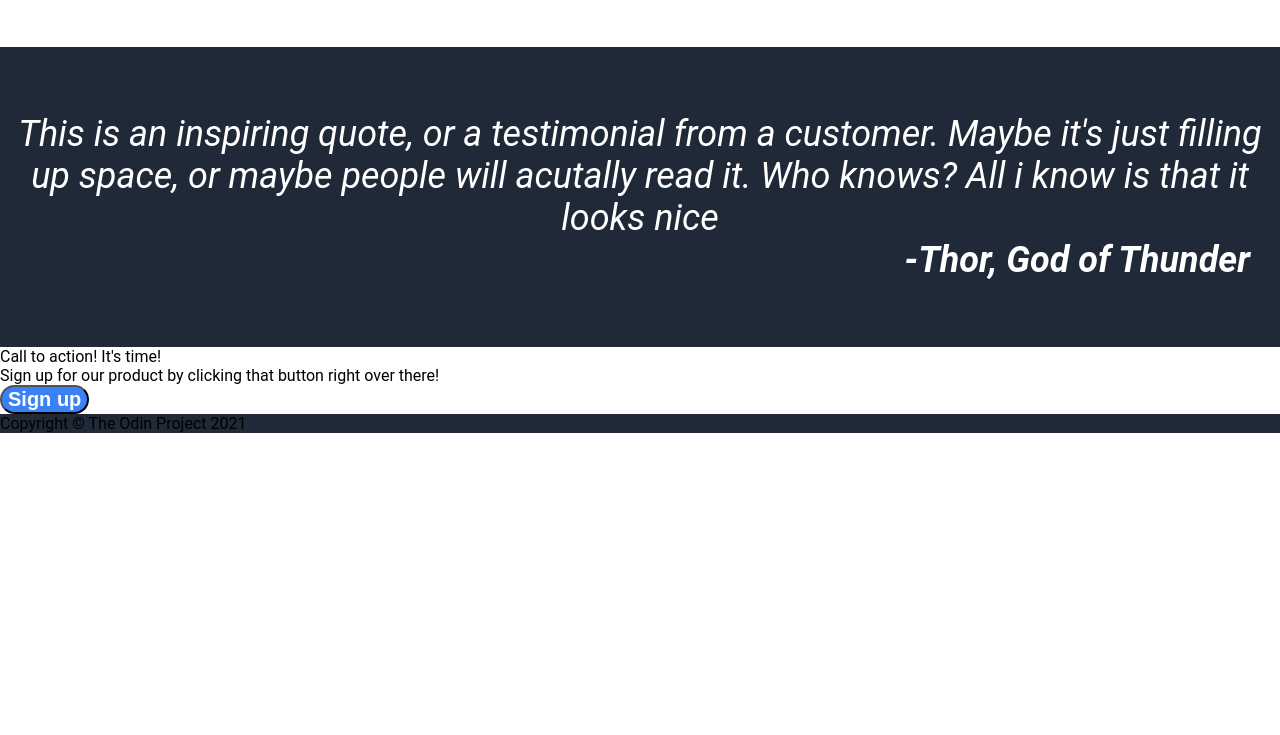
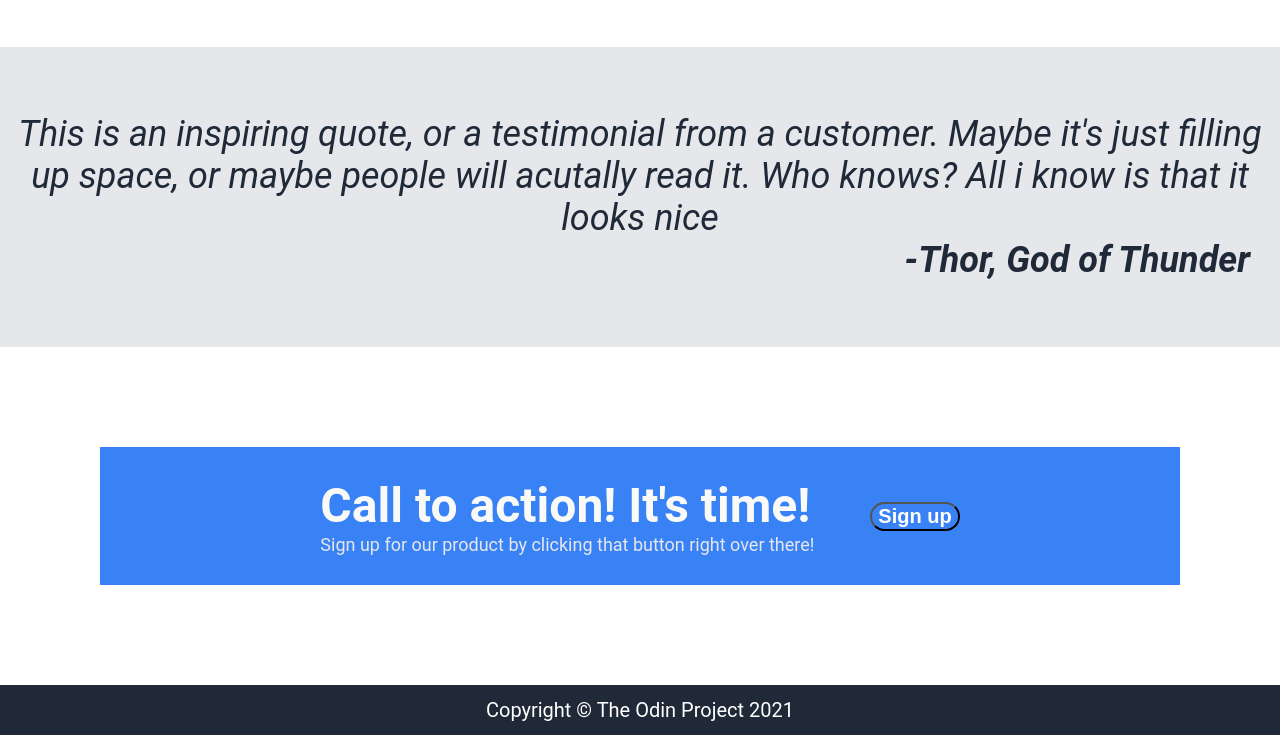
Before and after one commit to seahsongli/Landing_page, a plain HTML site: page index.html in a window 1280 px wide. Shown: the part 873-1608 px from the top of the page. Before the commit the page ends 1306 px from the top, so only its background shows below. Drawn offline with Linux system fonts and the light colour scheme.

Commit message:
Add container for content of container-four. Add css style to container-four.

```diff
--- a/index.html
+++ b/index.html
@@ -78,9 +78,15 @@
 
 
     <div class = "container-four">
-        <div class = "text">Call to action! It's time!</div>
-        <div class = "text">Sign up for our product by clicking that button right over there!</div>
-        <button>Sign up</button>
+
+        <div class = "above-footer">
+            <div class = "content">
+                <div class = "text1">Call to action! It's time!</div>
+                <div class = "text2">Sign up for our product by clicking that button right over there!</div>
+            </div>
+            <button>Sign up</button>
+        </div>
+
         <div class = "footer">Copyright &#169; The Odin Project 2021</div>
     </div>
 
--- a/style.css
+++ b/style.css
@@ -129,9 +129,9 @@ button {
 /* End of styling for container 2*/
 
 .container-three {
-    background-color: #1f2937;
+    background-color: #E5E7EB;
     font-size: 36px;
-    color: white;
+    color: #1f2937;
     display:flex;
     flex-direction: column;
     justify-content: center;
@@ -150,3 +150,47 @@ button {
 }
 
 /* End of styling for container 3*/
+
+.container-four{
+    height:400px;
+    flex:1;
+
+}
+.above-footer{
+    display: flex;
+    align-items:center;
+    justify-content:center;
+    background-color: #3882f6;
+    color:white;
+    margin-bottom:auto;
+    margin: 100px;
+    gap: 50px;
+    font-size: 36px;
+
+
+
+}
+
+.above-footer .text1 {
+    font-weight:bold;
+    margin-top: 30px;
+}
+
+.footer {
+    display:flex;
+    justify-content: center;
+    align-items: center;
+    color:white;
+    font-size: 20px;
+    height: 50px;
+
+}
+
+.content .text1,
+.content .text2{
+   width: 500px;
+
+}
+.above-footer .text2 {
+    margin-bottom: 30px;
+}
```
